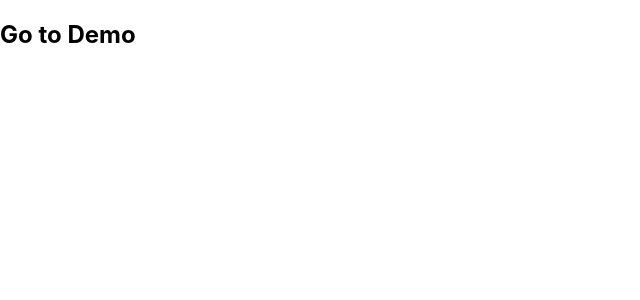
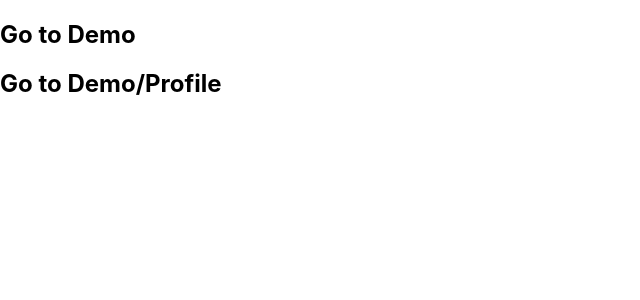
Before and after one commit to Sashankr/Next-JS-Demo, a Next.js app: page / in a window 1280 px wide. Shown: the top 300 px of the page, without its empty margins (0-640 px from the left). Built offline with nearby package versions, Linux system fonts and the light colour scheme.

Commit message:
nested routing

```diff
--- /dev/null
+++ b/pages/demo/profile.tsx
@@ -0,0 +1,5 @@
+export default function DemoProfile(){
+    return(
+        <h2>Demo Profile</h2>
+    )
+}
--- a/pages/index.tsx
+++ b/pages/index.tsx
@@ -19,6 +19,7 @@ export default function Home() {
   return (
     <div>
         <h2>Go to <Link href="/demo"> Demo </Link> </h2>
+        <h2>Go to <Link href="/demo/profile"> Demo/Profile </Link> </h2>
     </div>
   );
 }
```
